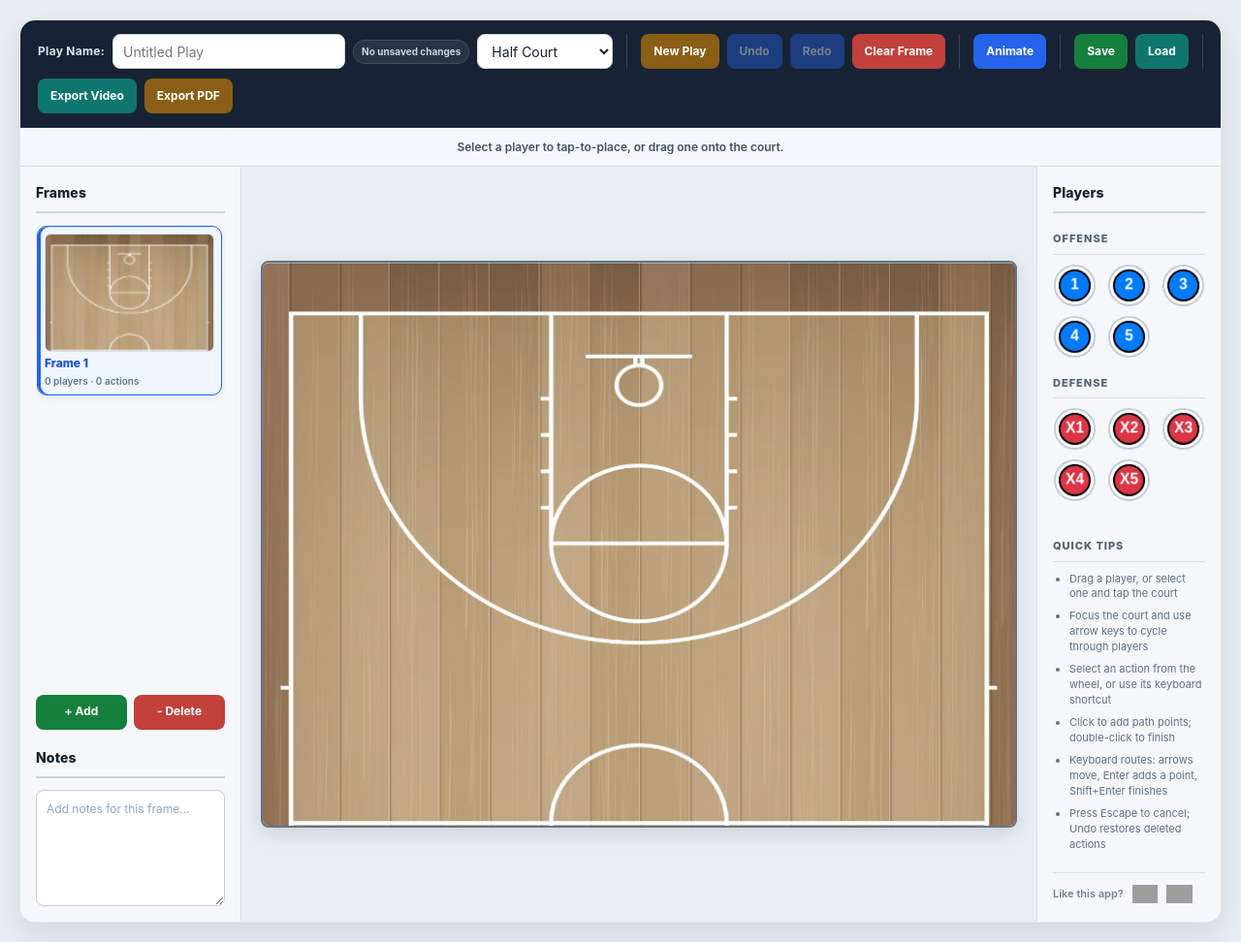
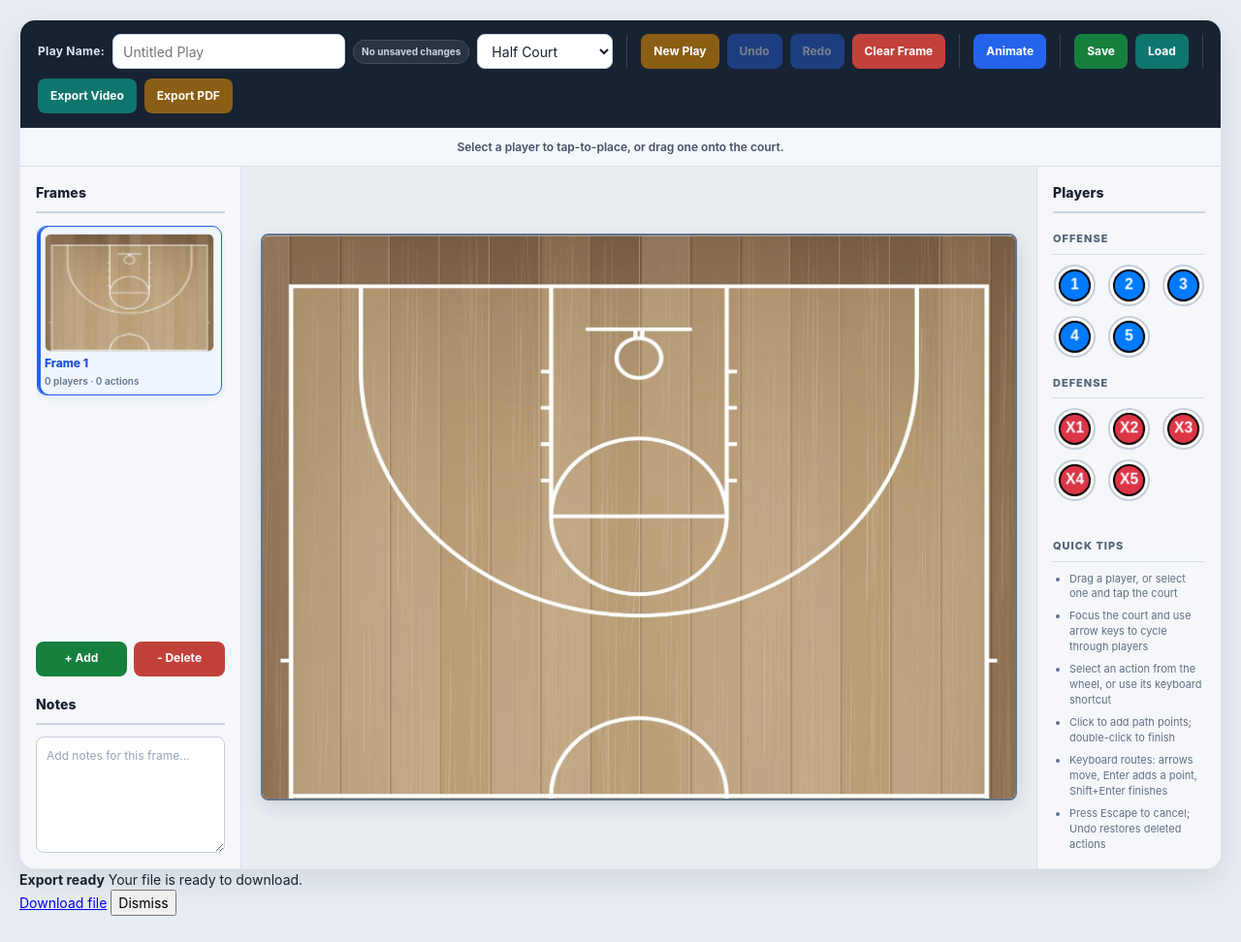
Before and after one commit to mattswymer/Basketball-Playmaker, a website: page index.html in a window 1280 px wide. Shown: the whole page at 97% size. Drawn offline with nearby package versions, Linux system fonts and the light colour scheme; grey boxes are pictures that could not be loaded.

Commit message:
Remove donation links and add a clear export download panel

```diff
--- a/index.html
+++ b/index.html
@@ -12,9 +12,9 @@
 
   <link rel="stylesheet" href="style.css" />
 
-  <script src="https://cdnjs.cloudflare.com/ajax/libs/jspdf/2.5.1/jspdf.umd.min.js" crossorigin="anonymous" defer></script>
-
+  <script src="vendor/jspdf.umd.min.js" defer></script>
   <script src="play-data.js" defer></script>
+  <script src="export-utils.js" defer></script>
   <script src="app.js" defer></script>
 </head>
 <body>
@@ -283,19 +283,18 @@
             <li>Press Escape to cancel; Undo restores deleted actions</li>
           </ul>
         </div>
-
-        <div id="donationLinks">
-          Like this app?
-          <a href="https://www.paypal.me/mattswymer84" target="_blank" rel="noopener noreferrer" title="PayPal">
-            <img src="https://upload.wikimedia.org/wikipedia/commons/thumb/0/0e/PayPal_2024_%28Icon%29.svg/250px-PayPal_2024_%28Icon%29.svg.png" alt="PayPal" />
-          </a>
-          <a href="https://venmo.com/mattswymer" target="_blank" rel="noopener noreferrer" title="Venmo">
-            <img src="https://upload.wikimedia.org/wikipedia/commons/thumb/8/84/Venmo_logo.png/1200px-Venmo_logo.png" alt="Venmo" />
-          </a>
-        </div>
       </aside>
     </main>
   </div>
+
+  <aside id="export-download-panel" class="export-download-panel hidden" aria-label="Export ready">
+    <div class="export-download-copy">
+      <strong id="export-download-heading">Export ready</strong>
+      <span id="export-download-message">Your file is ready to download.</span>
+    </div>
+    <a id="export-download-link" class="export-download-link" href="#" download>Download file</a>
+    <button id="export-download-dismiss" class="export-download-dismiss" type="button" aria-label="Dismiss download notice">Dismiss</button>
+  </aside>
 
   <div id="loading-overlay" class="hidden" role="alert" aria-live="assertive">
     <div class="spinner-box">
```
